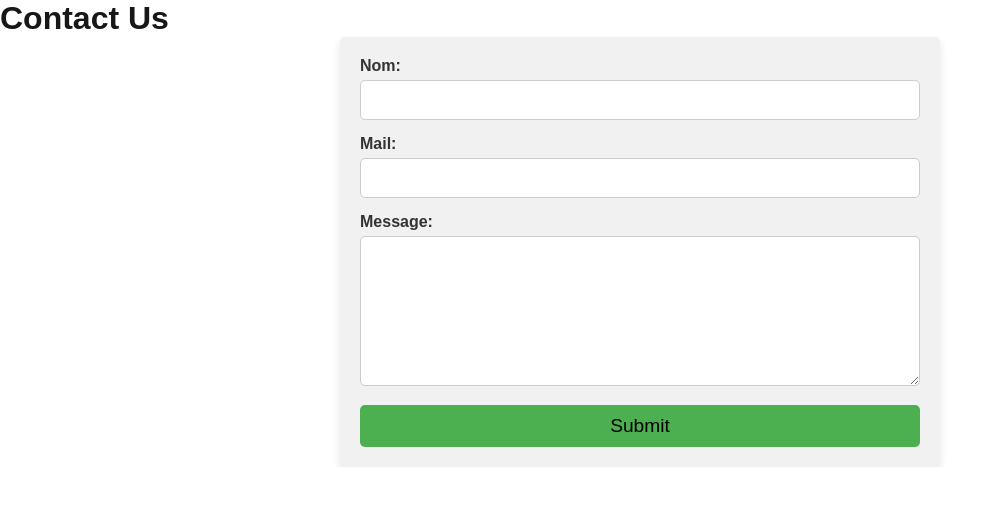
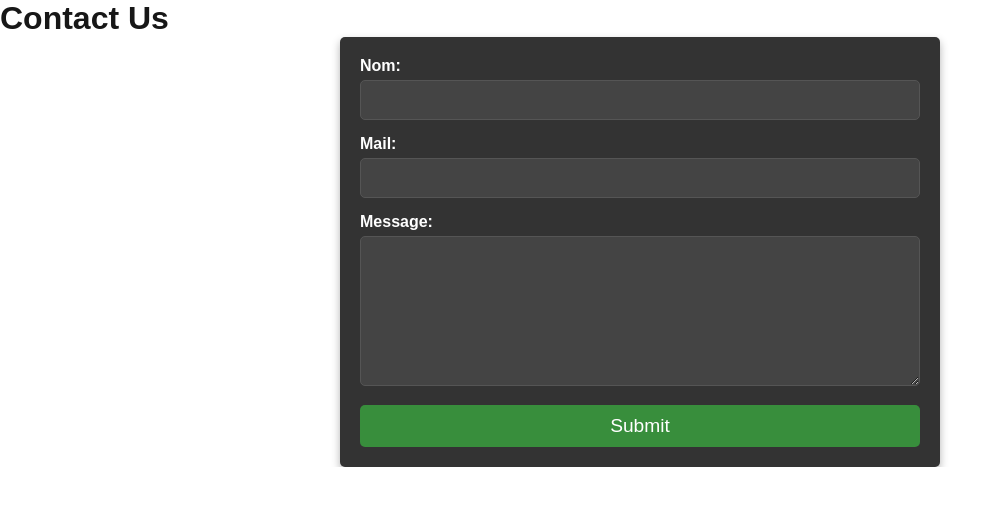
Before and after one commit to AurelienAllenic/portfolio-next, a Next.js app: page /contact in a window 1280 px wide. Shown: the top 506 px of the page, without its empty margins (0-1006 px from the left). Built offline with nearby package versions, Linux system fonts and the light colour scheme.

Commit message:
fix on error and style

```diff
--- a/src/app/contact/page.tsx
+++ b/src/app/contact/page.tsx
@@ -16,8 +16,12 @@ const ContactPage: React.FC = () => {
       await handleFormSubmission(formData); // assuming this returns a promise
       setIsSubmitted(true);
       setError(null); // clear any previous error
-        } catch (err: any) {
-      setError(err.message || 'There was an error with your submission. Please try again.');
+        } catch (err: unknown) {
+      if (err instanceof Error) {
+        setError(err.message || 'There was an error with your submission. Please try again.');
+      } else {
+        setError('There was an error with your submission. Please try again.');
+      }
       setIsSubmitted(false);
     }
   };
--- a/src/app/contact/styleCForm.scss
+++ b/src/app/contact/styleCForm.scss
@@ -1,15 +1,18 @@
 form {
-  background-color: #f1f1f1;
+  background-color: #333;
+  /* Darker background for the form */
   padding: 20px;
   border-radius: 5px;
   width: 100%;
   max-width: 600px;
   margin: 0 auto;
-  box-shadow: 0 4px 8px rgba(0, 0, 0, 0.1);
+  box-shadow: 0 4px 8px rgba(0, 0, 0, 0.3);
+  /* Darker shadow effect */
 
   h1 {
     text-align: center;
-    color: #4CAF50;
+    color: #81C784;
+    /* Softer green for the header */
     font-size: 2em;
     margin-bottom: 20px;
   }
@@ -21,7 +24,8 @@ form {
       display: block;
       font-weight: bold;
       margin-bottom: 5px;
-      color: #333;
+      color: #fff;
+      /* White color for labels */
     }
 
     input[type="text"],
@@ -29,14 +33,18 @@ form {
     textarea {
       width: 100%;
       padding: 10px;
-      border: 1px solid #ccc;
+      border: 1px solid #555;
+      /* Darker border color */
       border-radius: 5px;
       font-size: 1em;
-      background-color: #fff;
-      color: black;
+      background-color: #444;
+      /* Dark background for inputs */
+      color: white;
+      /* White text in inputs */
 
       &:focus {
-        border-color: #4CAF50;
+        border-color: #81C784;
+        /* Green border on focus */
         outline: none;
       }
     }
@@ -50,8 +58,10 @@ form {
   button {
     width: 100%;
     padding: 10px;
-    background-color: #4CAF50;
-    color: black;
+    background-color: #388E3C;
+    /* Darker green background for the button */
+    color: white;
+    /* White text on button */
     border: none;
     border-radius: 5px;
     font-size: 1.2em;
@@ -59,7 +69,8 @@ form {
     transition: background-color 0.3s ease;
 
     &:hover {
-      background-color: #45a049;
+      background-color: #2C6F2B;
+      /* Darker green when hovered */
     }
   }
 
@@ -69,14 +80,16 @@ form {
 }
 
 .success-message {
-  color: green;
+  color: #66BB6A;
+  /* Lighter green color for success */
   font-weight: bold;
   text-align: center;
   margin-top: 20px;
 }
 
 .error-message {
-  color: red;
+  color: #E53935;
+  /* Red color for error */
   font-weight: bold;
   text-align: center;
   margin-top: 20px;
```
